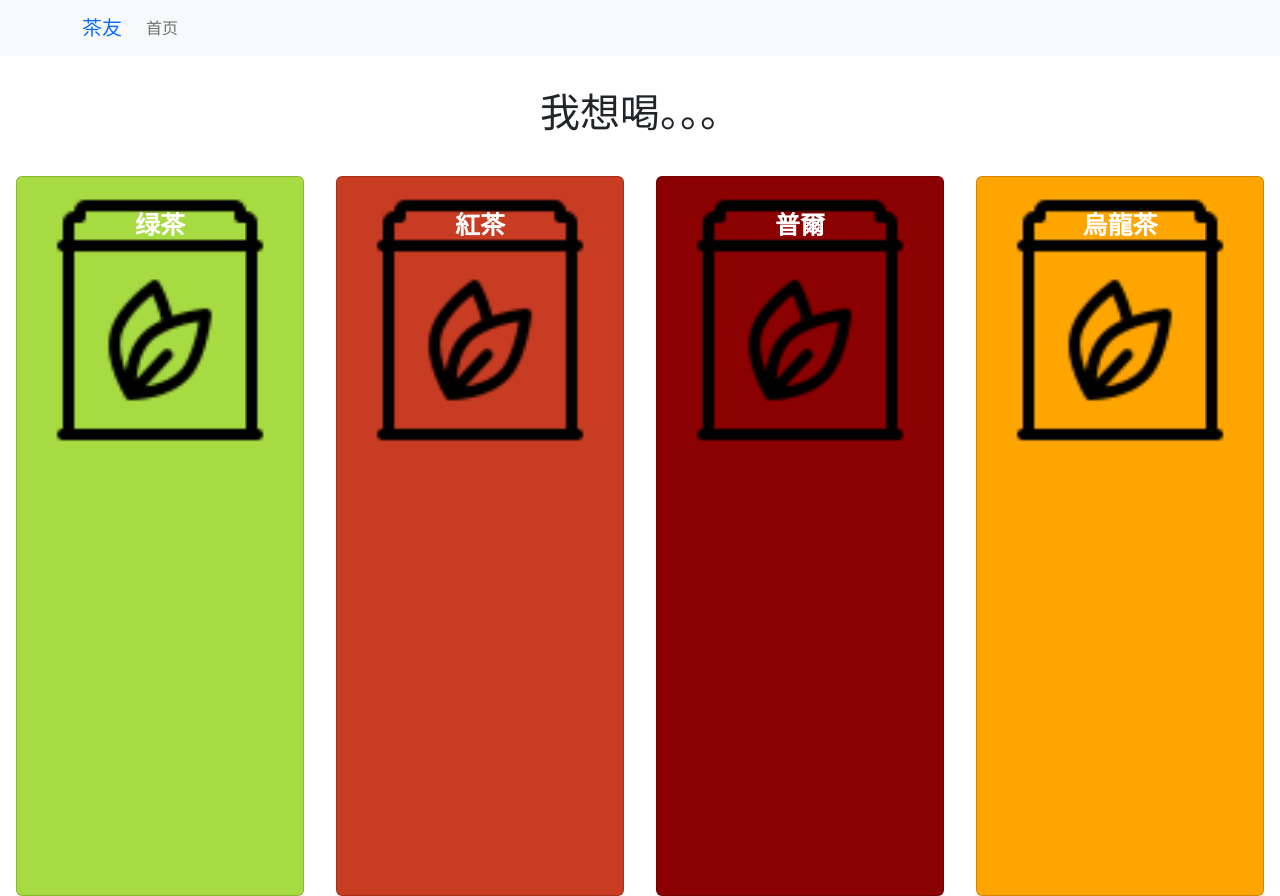
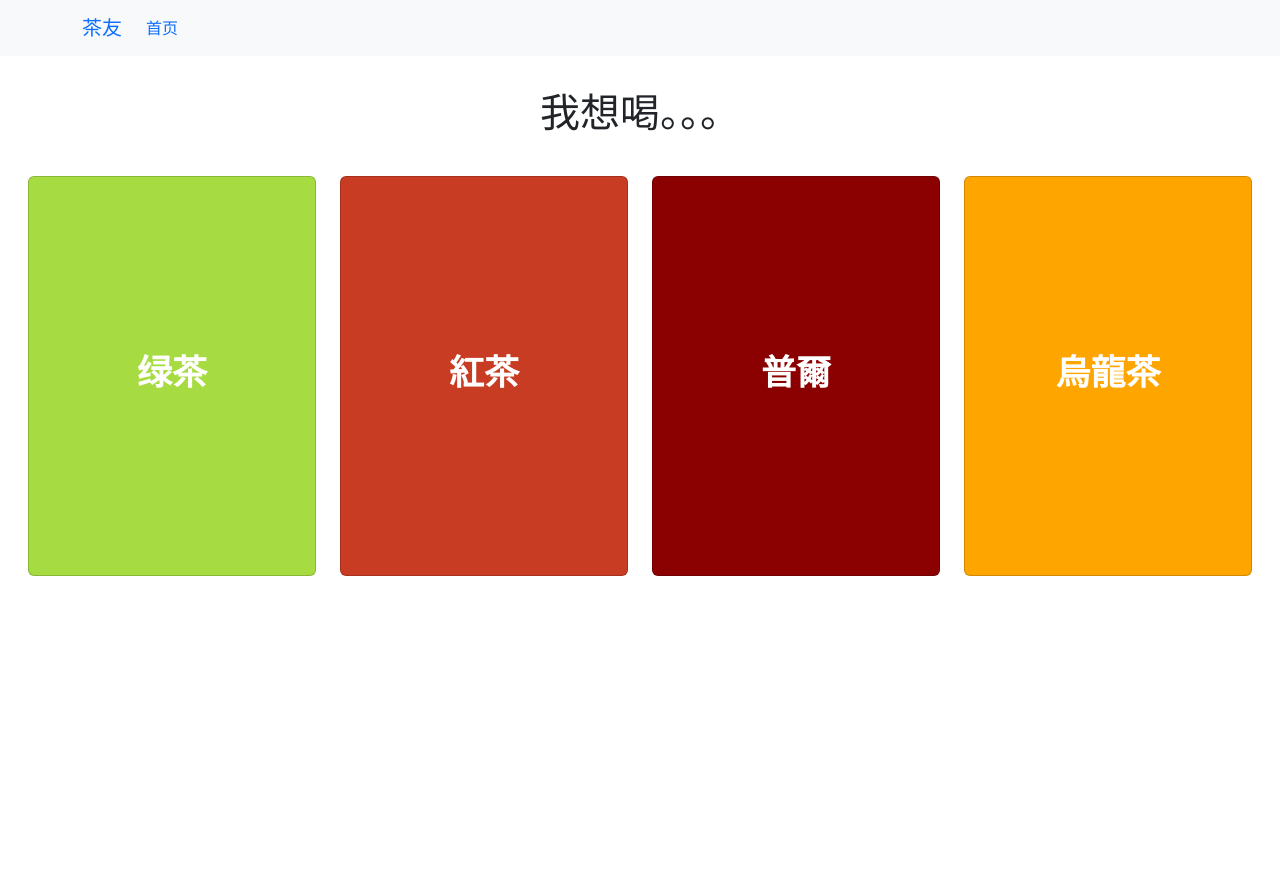
Before and after one commit to twbluenaxela/chayou, a React (Vite) app: page / in a window 1280 px wide. After the commit the page ends 800 px from the top, so only its background shows below. Built offline with nearby package versions, Linux system fonts and the light colour scheme.

Commit message:
ui improvements, removed ugly picture

```diff
--- a/src/components/Navbar.jsx
+++ b/src/components/Navbar.jsx
@@ -10,8 +10,13 @@ const NavigationBar = () => {
         <Navbar.Toggle aria-controls="basic-navbar-nav" />
         <Navbar.Collapse id="basic-navbar-nav">
           <Nav className="me-auto">
-            <Nav.Link href="#" to="/" style={{ textDecoration: 'none' }}>
+            {
+              //remove this useles link later, id rather them click on the logo instead.
+            }
+            <Nav.Link href="#" >
+              <Link to="/" style={{ textDecoration: 'none' }} >
                 首页
+              </Link>
             </Nav.Link>
           </Nav>
         </Navbar.Collapse>
--- a/src/components/TeaCategoryCard.jsx
+++ b/src/components/TeaCategoryCard.jsx
@@ -18,18 +18,13 @@ const TeaCategoryCard = ({ tea, setSelectedTeaCategory }) => {
 
     return (
         <Card
-        style={{ width: '18rem', height: '90vh', backgroundColor: color, cursor: "pointer", border: 'light' }}
+        style={{ width: '18rem', height: '25rem', background: color, cursor: "pointer", border: 'light' }}
         className="teaCard"
         onClick={handleSetTeaCategory}
         >
-            <Card.Img variant='center' src={teaIcon} />
-            <Card.ImgOverlay>
-            <Card.Body style={{ display: 'grid', placeItems: 'center' }} >
-                <Card.Title style={{ color: 'white', fontWeight: 'bold', fontSize: '25px' }}  >{type}</Card.Title>
+            <Card.Body className="teaCard teaCardBody" style={{ display: "flex", justifyContent: "center", alignItems: "center", color: "white" }} >
+                <Card.Title style={{ fontWeight: 'bolder', fontSize: '35px' }} >{type}</Card.Title>
             </Card.Body>
-
-            </Card.ImgOverlay>
-
         </Card>
     )
 }
--- a/src/components/TeaCategoryCardStyles.css
+++ b/src/components/TeaCategoryCardStyles.css
@@ -1,5 +1,14 @@
+.teaCard {
+    --init-text-color: initial;
+    --init-background: var(--background, initial);
+}
+
 .teaCard:hover {
     box-shadow: 0px 8px 20px 5px rgb(156, 156, 156);
-    background-color: beige;
     transition: 0.2s;
 }
+
+.teaCardBody:hover {
+    background: white;
+    color: inherit!important;
+}
--- /dev/null
+++ b/src/components/TeaPlaceholderProductCard.jsx
@@ -0,0 +1,22 @@
+import { Card, Placeholder } from "react-bootstrap";
+
+const TeaPlaceholderProductCard = () => {
+  return (
+    <div>
+      <Card className="text-center">
+        <Card.Img variant="top" />
+        <Card.Body>
+          <Placeholder as={Card.Title} animation="glow">
+            <Placeholder xs={6} />
+          </Placeholder>
+          <Placeholder as={Card.Text} animation="glow">
+            <Placeholder xs={7} /> <Placeholder xs={4} /> <Placeholder xs={4} />{" "}
+            <Placeholder xs={6} /> <Placeholder xs={8} />
+          </Placeholder>
+        </Card.Body>
+      </Card>
+    </div>
+  );
+};
+
+export default TeaPlaceholderProductCard
--- a/src/views/Homepage.jsx
+++ b/src/views/Homepage.jsx
@@ -9,7 +9,7 @@ const Homepage = ({ teaList, setSelectedTeaCategory }) => {
             <div style={{ textAlign: 'center', padding: '2rem' }}>
                 <h1>我想喝。。。</h1>
             </div>
-            <div style={{display: 'flex', flexDirection: 'row', gap: '2rem', justifyContent: 'center'}}>
+            <div style={{display: 'flex', flexDirection: 'row', gap: '1.5rem', justifyContent: 'center'}}>
             {teaList.map((tea) => (
                 <TeaCategoryCard key={tea.name} tea={tea} setSelectedTeaCategory={setSelectedTeaCategory} />
             ))}
--- a/src/views/TeaSearchResults.jsx
+++ b/src/views/TeaSearchResults.jsx
@@ -1,32 +1,38 @@
 import { useState, useEffect } from "react";
-import { Row, Col } from 'react-bootstrap'
-import teaService from '../services/teas'
+import { Row, Col, Spinner } from "react-bootstrap";
+import teaService from "../services/teas";
 import TeaProductCard from "../components/TeaProductCard";
+import TeaPlaceholderProductCard from "../components/TeaPlaceholderProductCard";
 
 const TeaSearchResults = ({ teaToSearchFor }) => {
-    const [teaResults, setTeaResults] = useState([])
+  const [teaResults, setTeaResults] = useState(null);
 
   useEffect(() => {
-        teaService
-        .fetchTeas(teaToSearchFor)
-        .then((fetchedTeas) => {
-            console.log('Retrieved teas from server: ', fetchedTeas)
-            setTeaResults(fetchedTeas)
-        })
-    },[])
+    teaService.fetchTeas(teaToSearchFor).then((fetchedTeas) => {
+      console.log("Retrieved teas from server: ", fetchedTeas);
+      setTeaResults(fetchedTeas);
+    });
+  }, []);
 
   return (
-        <div>
-            <h1>Teas</h1>
-            <Row xs={1} md={4} className="g-4" >
-                {teaResults.map((tea) => (
+    <div style={{ marginLeft: "40px", marginRight: "40px" }} >
+      <h1 style={{ textAlign: "center", margin: "10px" }} >茶</h1>
+      {teaResults == [] && <Spinner animation="grow" />}
+      <Row xs={1} md={4} className="g-4">
+        {teaResults ?
+          teaResults.map((tea) => (
             <Col>
               <TeaProductCard tea={tea} />
             </Col>
-                ))}
+          ))
+          :
+          <div style={{ position: "fixed", top: "50%", left: "50%" }} >
+            <Spinner animation="grow" />
+          </div>
+        }
       </Row>
     </div>
-    )
-}
+  );
+};
 
-export default TeaSearchResults
+export default TeaSearchResults;
--- a/src/views/TeaSubTypePage.jsx
+++ b/src/views/TeaSubTypePage.jsx
@@ -54,8 +54,8 @@ const TeaSubTypePage = ({ tea, setSelectedTea }) => {
     }
 
     return (
-        <div className="d-grid gap-3">
-            <h1>{tea.type}</h1>
+        <div className="d-grid gap-3" style={{ marginLeft: "40px", marginRight: "40px" }} >
+            <h1 style={{ textAlign: "center", margin: "10px" }} >{tea.type}</h1>
             {teaSubTypeList.map((teaCategory) => (
             <Button
             style={{ color: tea.color, backgroundColor: 'white', borderColor: tea.color }}
```
Lines whose indentation alone changed are shown as unchanged.
